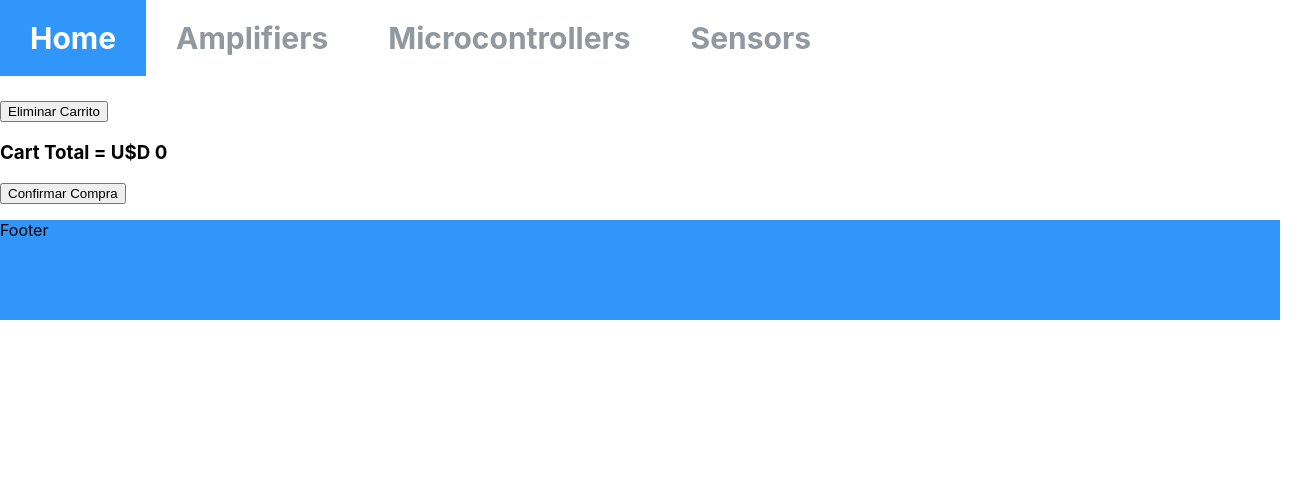
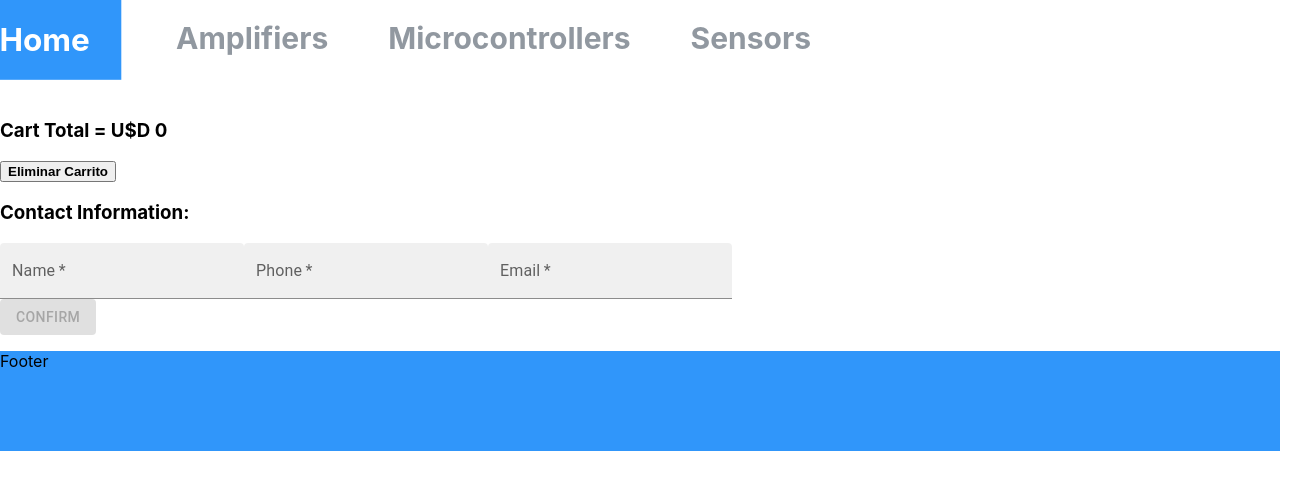
Before and after one commit to jpsellanes/DesafioReact2, a React (Create React App) app: page /carrito in a window 1280 px wide. Shown: the top 490 px of the page, 1312 px wide, since content can reach past the window. Built offline with nearby package versions, Linux system fonts and the light colour scheme.

Commit message:
DesafioClase13v2

```diff
--- a/package.json
+++ b/package.json
@@ -16,6 +16,7 @@
     "react-router-dom": "^6.2.2",
     "react-scripts": "5.0.0",
     "react-toastify": "^8.2.0",
+    "validator": "^13.7.0",
     "web-vitals": "^2.1.4"
   },
   "scripts": {
--- a/src/components/Carrito.js
+++ b/src/components/Carrito.js
@@ -2,36 +2,16 @@ import React,{useContext} from "react";
 import { CartContext } from "../context/CartContext";
 import { addDoc, collection , serverTimestamp  } from "firebase/firestore";
 import {dbFirebase} from "../firebaseConfig"
+import CartForm from "./CartForm"
 
 const Carrito = ()=>{
 
     const {addItem, removeItem, clear, isInCart, cart, cartTotal}= useContext(CartContext)
 
-    const confirmCompra = () =>{
-        const orden ={
-            buyer : {
-                name : "",
-                phone : "",
-                email : ""
-            },
-            items : cart,
-            date : serverTimestamp(),
-            total : cartTotal(cart)
-        }
-
-        const ordenCollection = collection(dbFirebase, "ordenes")
-        const pedido = addDoc(ordenCollection, orden)
-
-        pedido.then(res =>{
-            console.log(res.id)
-        })
-    }
-
 
 
     return(
         <div>
-            <button onClick={clear}>Eliminar Carrito</button>
             {cart.map(item=>(
                 <div key={item.product.id}>
                     <div>
@@ -47,7 +27,10 @@ const Carrito = ()=>{
             ))}
             <div>
                 <h3>Cart Total = U$D {cartTotal(cart)}</h3>
-                <button onClick={confirmCompra}>Confirmar Compra</button>
+                <button onClick={clear}>Eliminar Carrito</button>
+            </div>
+            <div>
+                <CartForm/>
             </div>
         </div>
 
--- /dev/null
+++ b/src/components/CartForm.js
@@ -0,0 +1,74 @@
+import React,{useContext, useState, useEffect} from "react";
+import { addDoc, collection , serverTimestamp  } from "firebase/firestore";
+import { CartContext } from "../context/CartContext";
+import {dbFirebase} from "../firebaseConfig"
+import {Button, TextField} from "@mui/material"
+import  validator  from "validator";
+import {toast} from "react-toastify";
+
+const CartForm = (props) =>{
+
+    const {addItem, removeItem, clear, isInCart, cart, cartTotal}= useContext(CartContext)
+    const [clientName, setClientName] = useState("")
+    const [clientPhone, setClientPhone] = useState("")
+    const [clientEmail, setClientEmail] = useState("")
+    const [validEmail, setValidEmail] = useState(false);
+    const [validPhone, setValidPhone] = useState(false);
+    const [validName, setValidName] = useState(false);
+
+    const confirmCompra = () =>{
+        const orden ={
+            buyer : {
+                name : clientName,
+                phone : clientPhone,
+                email : clientEmail
+            },
+            items : cart,
+            date : serverTimestamp(),
+            total : cartTotal(cart)
+        }
+
+        const ordenCollection = collection(dbFirebase, "ordenes")
+        const pedido = addDoc(ordenCollection, orden)
+
+        pedido.then(res =>{
+            toast.success("Your Order ID is" + res.id)
+            clear(cart)
+        })
+    }
+
+    const nuevoClientName = (a) =>{
+        setClientName(a.target.value)
+    }
+
+    const nuevoClientPhone = (a) =>{
+        setClientPhone(a.target.value)
+    }
+
+    const nuevoClientEmail = (a) =>{
+        setClientEmail(a.target.value)
+    }
+
+    useEffect(() => {
+        setValidName(validator.isAlpha(clientName, "es-ES", { ignore: " " }));
+        setValidEmail(validator.isEmail(clientEmail));
+        setValidPhone(validator.isNumeric(clientPhone, "es-ES"));
+    }, [clientName, clientPhone, clientEmail]);
+
+    return(
+        <>
+        <h3>Contact Information:</h3>
+        <TextField className="formItems" error={clientName !== "" && !validName} required variant="filled" label="Name" onChange={nuevoClientName} value={clientName} />
+        <TextField className="formItems" error={clientPhone !== "" && !validPhone} required variant="filled" label="Phone" onChange={nuevoClientPhone} value={clientPhone} />
+        <TextField className="formItems" error={clientEmail !== "" && !validEmail} required variant="filled" label="Email" onChange={nuevoClientEmail} value={clientEmail} />
+        <div className="cartFooter dropShadow cart">
+            <div className="cartButtons">
+                <Button onClick={confirmCompra} variant="contained" disabled={(!validName || !validEmail  || !validPhone)} color="success">Confirm</Button>
+            </div>
+        </div>
+        </>
+    )
+
+}
+
+export default CartForm
--- a/src/components/Item.js
+++ b/src/components/Item.js
@@ -3,7 +3,8 @@ import "./item.css"
 import { Link } from "react-router-dom";
 import { CartContext } from "../context/CartContext";
 import ItemCount from "./ItemCount";
-import {toast} from "react-toastify"
+import {toast} from "react-toastify";
+import {Button} from "@mui/material";
 import 'react-toastify/dist/ReactToastify.css';
 
 
@@ -22,9 +23,9 @@ const Item = ({producto}) =>{
         <div id="item">
             <h4>{productos.nombre}</h4>
             <img src={productos.imgurl}/>
-            <p>Precio u$d {productos.precio}</p>
+            <p>Price u$d {productos.precio}</p>
             <p>Stock {productos.stock}</p>
-            <button><Link to={`/item/${productos.id}`} >Mas Detalles</Link></button>
+            <Button style ={{backgroundColor: "White"}} variant="contained"><Link to={`/item/${productos.id}`} >More Details</Link></Button>
             <ItemCount stock ={productos.stock}  onAdd ={onAdd}/>
         </div>
     )
--- a/src/components/ItemCount.js
+++ b/src/components/ItemCount.js
@@ -1,6 +1,7 @@
 import React, {useState} from "react";
 import "./itemCount.css"
 import {toast} from "react-toastify"
+import {Button, ButtonGroup} from "@mui/material"
 import 'react-toastify/dist/ReactToastify.css';
 
 function ItemCount(props){
@@ -28,16 +29,18 @@ function ItemCount(props){
 
     return(
         <div className="itemCounter">
-            <p>Add the desired amount of items</p>
-            <button onClick={add}>
-                Add
-            </button>
-            <button onClick={remove}>
-                Remove
-            </button>
-            <button onClick={addToCart} disabled={count === 0}>
-                Add To Chart
-            </button>
+            <p className="itemCounterP">Add the desired amount of items</p>
+            <ButtonGroup style ={{backgroundColor: "white"}} size="small" variant="outlined">
+                <Button onClick={add} style ={{color:"Black",fontWeight:"bolder"}}>
+                    Add
+                </Button>
+                <Button onClick={remove} style ={{color:"Black",fontWeight:"bolder"}}>
+                    Remove
+                </Button>
+                <Button onClick={addToCart} disabled={count === 0} style ={{color:"Black",fontWeight:"bolder"}}>
+                    Add To Chart
+                </Button>
+            </ButtonGroup>
             <h4>Total Units  {count} </h4>
         </div>
     );
--- a/src/components/ItemDetail.js
+++ b/src/components/ItemDetail.js
@@ -32,7 +32,7 @@ const ItemDetail =({producto})=>{
             <p>Stock {producto.stock}</p>
             <p>{producto.detail}</p>
             <p>{producto.features}</p>
-            { contador ? <ItemCount stock ={producto.stock} onAdd ={onAdd}/> : <Link to="/carrito"><button>Finalizar</button></Link> }
+            { contador ? <ItemCount stock ={producto.stock} onAdd ={onAdd}/> : <Link to="/carrito"><button>Go To Cart</button></Link> }
         </div>
     )
 }
--- a/src/components/ItemListContainer.js
+++ b/src/components/ItemListContainer.js
@@ -39,8 +39,8 @@ const ItemListContainer = () =>{
 
     return(
         <div id="ItemListConteiner">
-            <h2>Item List</h2>
-            <p>{loading ? "Cargando, espere": "Productos:"}</p>
+            <h2>Cutting-Edge Aerospace Semiconductors</h2>
+            <p>{loading ? "Loading, Please Wait": "Current Offer:"}</p>
             <ItemList productos ={productos}/>
         </div>
     )
--- a/src/components/item.css
+++ b/src/components/item.css
@@ -2,3 +2,10 @@
     background-color: rgb(48, 150, 255);
     padding: 2%;
 }
+
+
+a{
+    text-decoration: none;
+    color: black;
+    font-weight: bolder;
+}
--- a/src/components/itemCount.css
+++ b/src/components/itemCount.css
@@ -1,3 +1,11 @@
 .itemCounter {
     color: black;
 }
+
+.itemCounterP{
+    font-weight: bold;
+}
+
+Button{
+    font-weight: bolder;
+}
--- a/src/components/itemList.css
+++ b/src/components/itemList.css
@@ -19,10 +19,11 @@ li:hover{
     display: flex;
     justify-content: space-evenly;
     flex-wrap: wrap;
-    margin: 0%;
+    padding: 5%;
 }
 
 .ItemContainer , li {
     margin: 0%;
+    padding: 2%;
     padding-top: 0px;
 }
```
Also changed, not shown: 1 other file (tests, documents, lock files or other folders).
